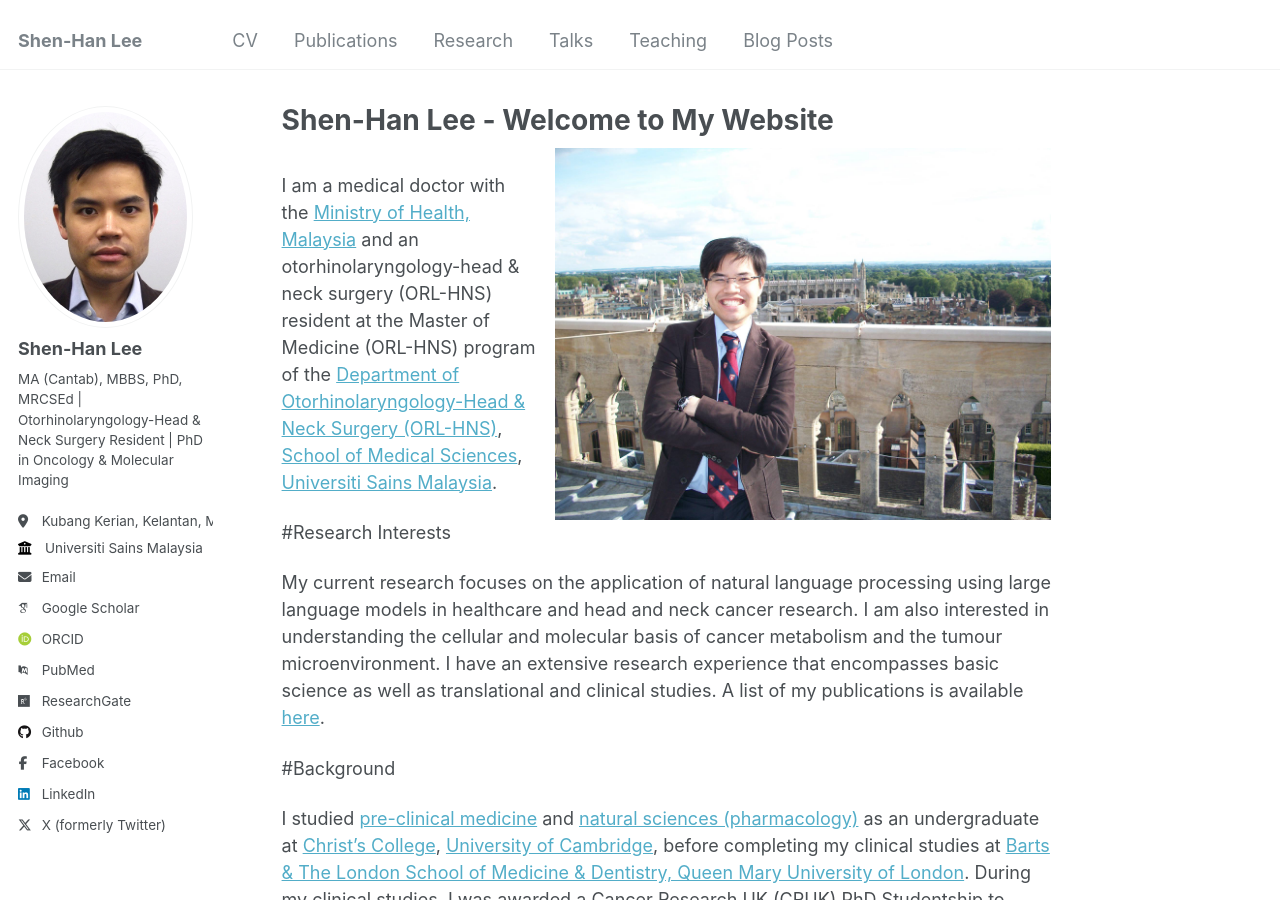
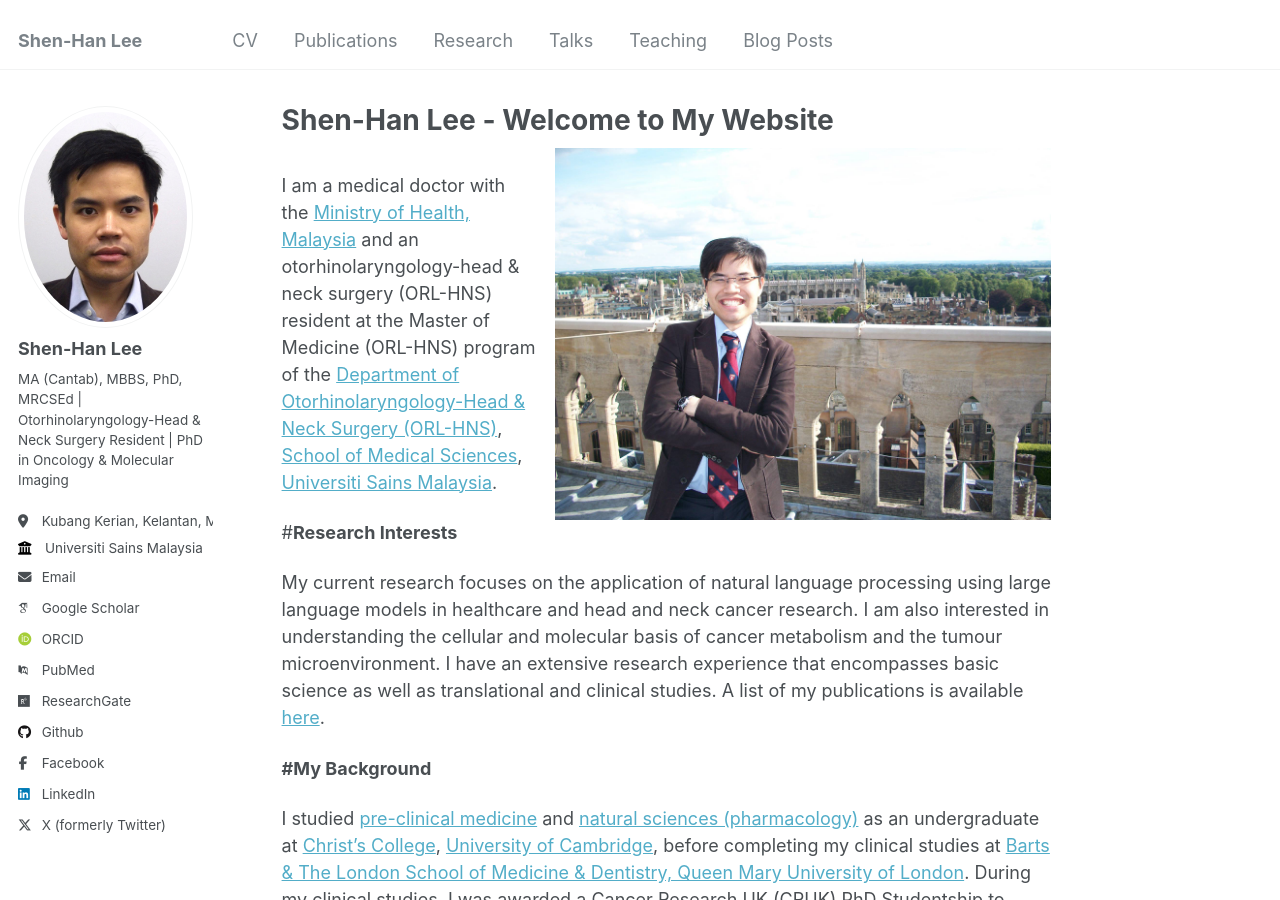
Before and after one commit to shenhanlee/shenhanlee.github.io, a Jekyll site: the page built from _pages/about.md, in a window 1280 px wide and 900 px high. Built offline with Jekyll 4.4.1, drawn with Linux system fonts in a browser that asks for light colours; some web fonts are replaced.

Commit message:
Merge remote-tracking branch 'origin/master'

```diff
--- a/_pages/about.md
+++ b/_pages/about.md
@@ -11,11 +11,11 @@ redirect_from:
 
 I am a medical doctor with the [Ministry of Health, Malaysia](https://www.moh.gov.my/) and an otorhinolaryngology-head & neck surgery (ORL-HNS) resident at the Master of Medicine (ORL-HNS) program of the [Department of Otorhinolaryngology-Head & Neck Surgery (ORL-HNS)](https://medic.usm.my/home-orlhns.html), [School of Medical Sciences](https://medic.usm.my/), [Universiti Sains Malaysia](https://www.usm.my/).
 
-#Research Interests
+#<b>Research Interests</b>
 
 My current research focuses on the application of natural language processing using large language models in healthcare and head and neck cancer research. I am also interested in understanding the cellular and molecular basis of cancer metabolism and the tumour microenvironment. I have an extensive research experience that encompasses basic science as well as translational and clinical studies. A list of my publications is available [here](https://shenhanlee.github.io/publications).
 
-#Background
+<b>#My Background</b>
 
 I studied [pre-clinical medicine](https://www.biology.cam.ac.uk/undergrads/MedST/Current/Course/Years1and2) and [natural sciences (pharmacology)](https://www.phar.cam.ac.uk/undergrads/bbs) as an undergraduate at [Christ's College](https://www.christs.cam.ac.uk), [University of Cambridge](https://www.cam.ac.uk), before completing my clinical studies at [Barts & The London School of Medicine & Dentistry, Queen Mary University of London](https://www.qmul.ac.uk/fmd/). During my clinical studies, I was awarded a Cancer Research UK (CRUK) PhD Studentship to undertake a PhD in Oncology at the [Cancer Research UK Cambridge Institute](https://www.cruk.cam.ac.uk) and [Hughes Hall](https://www.hughes.cam.ac.uk), [University of Cambridge](https://www.cam.ac.uk) under the supervision of [Professor John R. Griffiths](https://crukcambridgecentre.org.uk/users/griffiths). This work focused on using <i>in vivo</i> pH imaging with <sup>1</sup>H magnetic resonance spectroscopic imaging (MRSI) to study the function of carbonic anhydrase IX (CAIX), an enzyme overexpressed in hypoxic tumours. During my PhD studies, I was also a visiting MB-PhD student at the [Cambridge MB-PhD](https://www.medschl.cam.ac.uk/clinical-school-mbphd-course-information) program.
 
```
